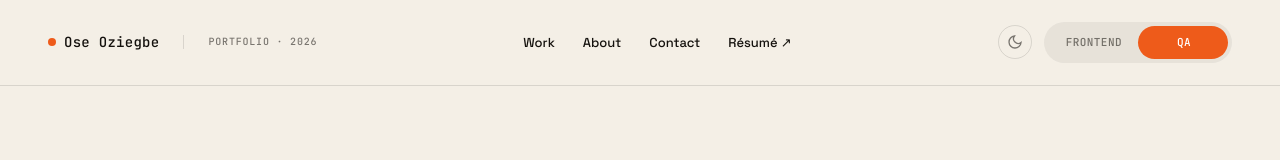
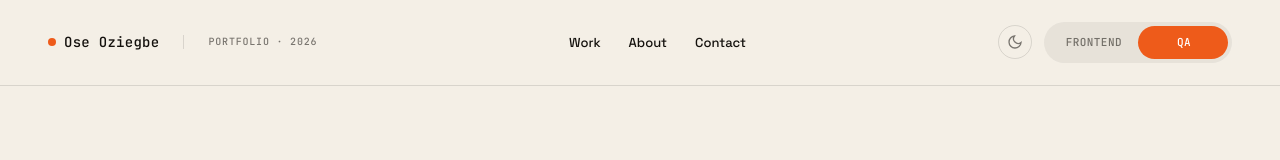
Before and after one commit to oseji/my-portfolio, a Next.js app: page / in a window 1280 px wide. Shown: the top 160 px of the page. Built offline with nearby package versions, Linux system fonts and the light colour scheme; no server answers.

Commit message:
Comment out the Résumé link in the nav
Left in place rather than deleted so it can be restored by uncommenting.
The portfolio import goes with it, since the link was its only consumer.

```diff
--- a/components/Nav.tsx
+++ b/components/Nav.tsx
@@ -2,7 +2,8 @@
 
 import type { Persona } from "@/lib/portfolio";
 import { PersonaToggle } from "./PersonaToggle";
-import { portfolio } from "@/lib/portfolio";
+// Only used by the Résumé nav link, commented out below.
+// import { portfolio } from "@/lib/portfolio";
 
 type Props = {
     persona: Persona;
@@ -56,7 +57,7 @@ export function Nav({
                 >
                     Contact
                 </a>
-                <a
+                {/* <a
                     href={portfolio.social.resume}
                     className="ed-nav-link whitespace-nowrap"
                     data-hover
@@ -64,7 +65,7 @@ export function Nav({
                     rel="noopener noreferrer"
                 >
                     Résumé ↗
-                </a>
+                </a> */}
             </nav>
 
             <div className="order-2 md:order-3 flex flex-row items-center gap-3">
```
